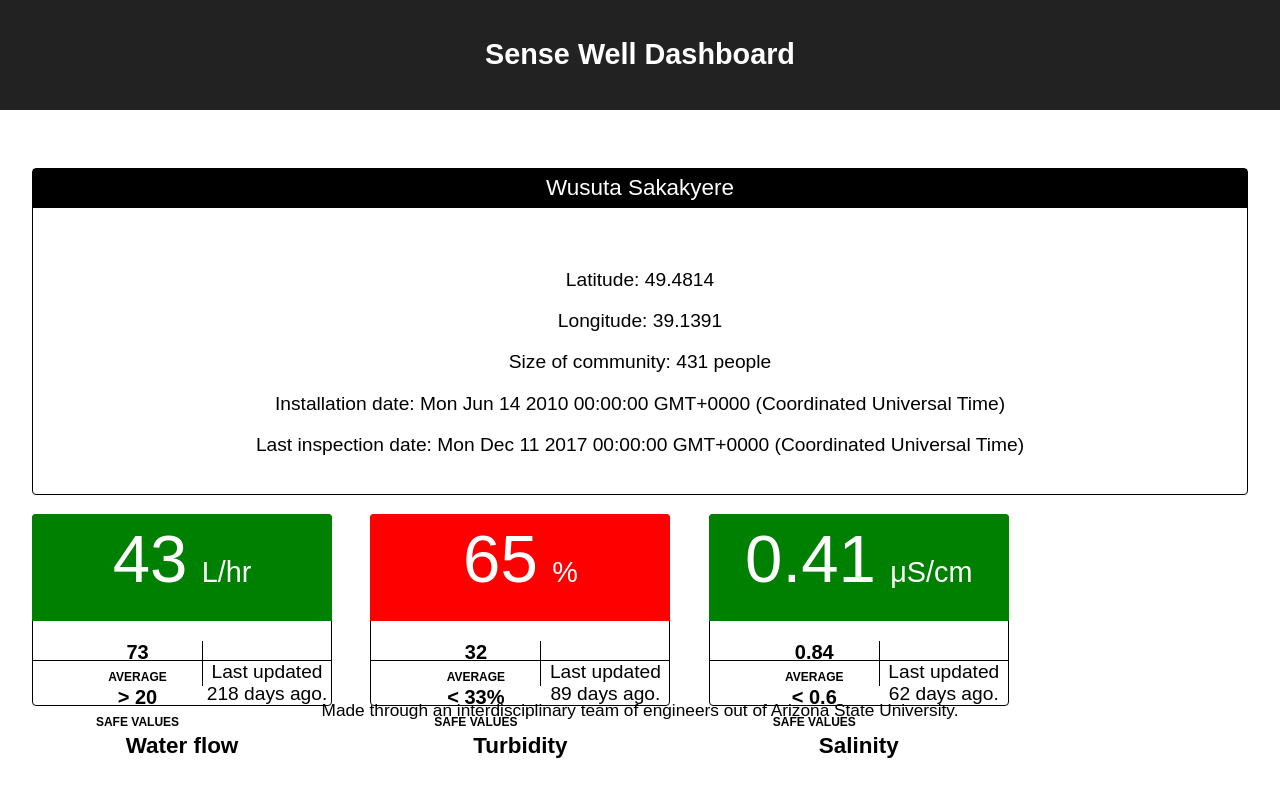
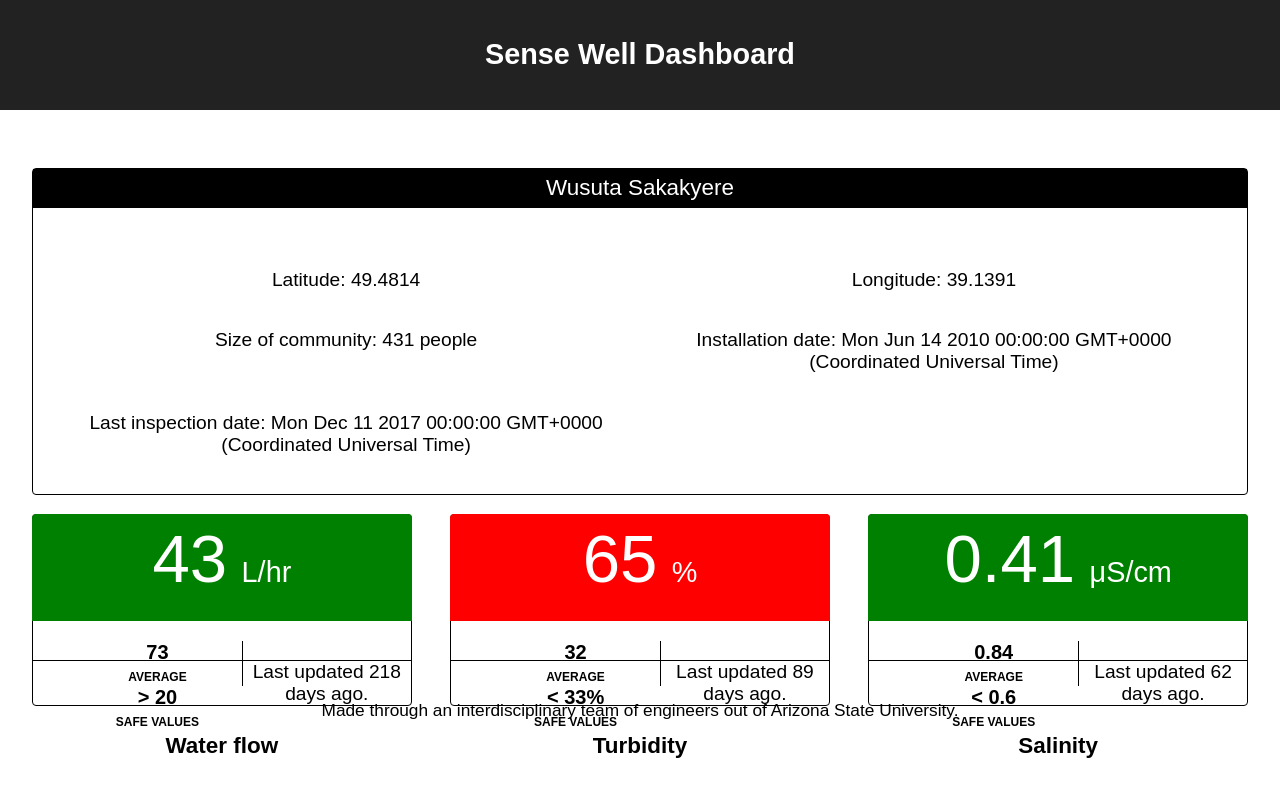
Before and after one commit to Eric-Arellano/sense-well-dashboard, a React app in the folder frontend/: page / in a window 1280 px wide. Shown: the top 796 px of the page. Built offline with nearby package versions, Linux system fonts and the light colour scheme; no server answers.

Commit message:
add basic responsive grid

```diff
--- a/frontend/src/components/Panel/Panel.module.css
+++ b/frontend/src/components/Panel/Panel.module.css
@@ -19,3 +19,11 @@
 .body {
     padding: 1em;
 }
+
+@media screen and (min-width: 768px) {
+
+    .body {
+        display: grid;
+        grid-template-columns: 1fr 1fr;
+    }
+}
--- a/frontend/src/components/Widget/WidgetGroup.module.css
+++ b/frontend/src/components/Widget/WidgetGroup.module.css
@@ -1,8 +1,13 @@
 /* Widget group */
 
-.container {
-    display: grid;
-    grid-auto-rows: minmax(100px, 150px);
-    grid-template-columns: repeat(3, 300px);
-    grid-gap: 2em;
+.container {  }
+
+@media screen and (min-width: 768px) {
+
+    .container {
+        display: grid;
+        grid-auto-rows: minmax(100px, 150px);
+        grid-template-columns: 1fr 1fr 1fr;
+        grid-gap: 2em;
+    }
 }
```
